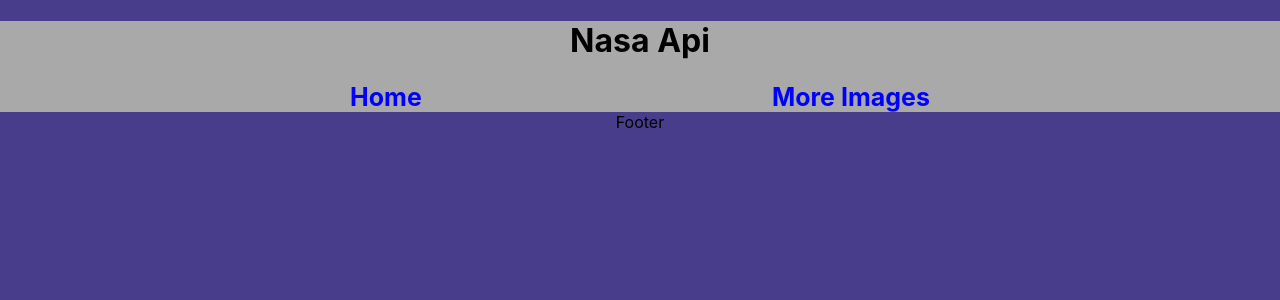
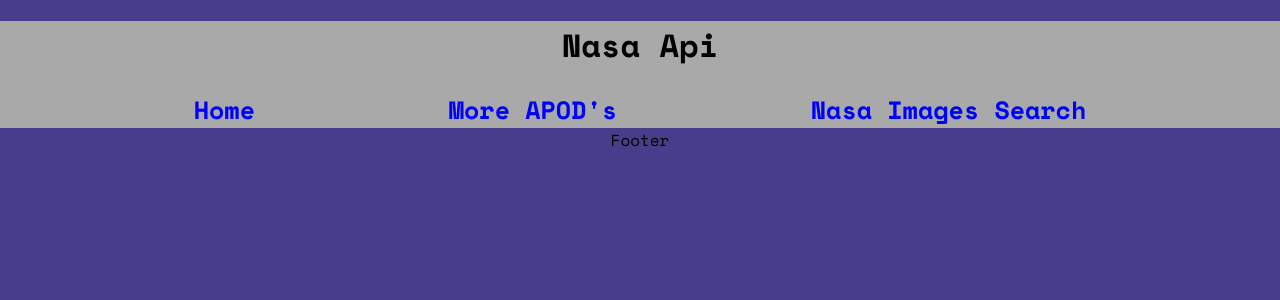
Before and after one commit to mattkiska/Nasa-API, a React (Create React App) app in the folder nasa_api/: page /ImageSearch in a window 1280 px wide. Shown: the top 300 px of the page. Built offline with nearby package versions, Linux system fonts and the light colour scheme; no server answers.

Commit message:
added imagesearch component, links and routes

```diff
--- a/nasa_api/public/index.html
+++ b/nasa_api/public/index.html
@@ -5,10 +5,13 @@
     <link rel="icon" href="%PUBLIC_URL%/favicon.ico.png" />
     <meta name="viewport" content="width=device-width, initial-scale=1" />
     <meta name="theme-color" content="#000000" />
-    <meta
-      name="My Project"
-      content="App created for my Project 2"
+    <link rel="preconnect" href="https://fonts.googleapis.com" />
+    <link rel="preconnect" href="https://fonts.gstatic.com" crossorigin />
+    <link
+      href="https://fonts.googleapis.com/css2?family=Space+Mono:ital,wght@0,400;0,700;1,700&display=swap"
+      rel="stylesheet"
     />
+    <meta name="My Project" content="App created for my Project 2" />
     <!--
       manifest.json provides metadata used when your web app is installed on a
       user's mobile device or desktop. See https://developers.google.com/web/fundamentals/web-app-manifest/
--- a/nasa_api/src/App.css
+++ b/nasa_api/src/App.css
@@ -1,5 +1,6 @@
 html {
   background-color: darkslateblue;
+  font-family: 'Space Mono', monospace;
 }
 .App {
   text-align: center;
@@ -13,6 +14,8 @@
   text-decoration: none;
   color: blue;
   font-weight: bolder;
+  font-family: 'Space Mono', monospace;
+
 }
 .navLink:hover {
   color: red
@@ -21,9 +24,12 @@
   bottom: 0;
   width: 100%;
   height: 2rem;
+  font-family: 'Space Mono', monospace;
+
 }
 .header{
   background-color: darkgray;
+  font-family: 'Space Mono', monospace;
 }
 .image-container {
   margin: 30px;
--- /dev/null
+++ b/nasa_api/src/components/ImageSearch.jsx
@@ -0,0 +1,27 @@
+import React from 'react'
+import { useState, useEffect } from 'react'
+import axios from 'axios'
+
+function ImageSearch() {
+  const [nasaImage, setNasaImage] = useState({});
+  // Call axios function
+
+  useEffect(() => {
+    const getData = async () => {
+      const response = await axios.get(
+        `https://images-api.nasa.gov/search?q=`
+      );
+      // Set state of Data
+      setNasaImage(response.data);
+    };
+    getData();
+  }, []);
+
+  return (
+    <div>
+
+    </div>
+  );
+}
+
+export default ImageSearch
--- a/nasa_api/src/components/Main.jsx
+++ b/nasa_api/src/components/Main.jsx
@@ -2,6 +2,7 @@
 import { Route, Routes } from "react-router-dom";
 import Home from "./Home";
 import MoreImages from "./MoreImages";
+import ImageSearch from "./ImageSearch";
 
 function Main() {
   return (
@@ -9,6 +10,7 @@
       <Routes>
         <Route path="/" element={<Home />} />
         <Route path="/MoreImages" element={<MoreImages />} />
+        <Route path="/ImageSearch" element={<ImageSearch />} />
       </Routes>
     </div>
   );
--- a/nasa_api/src/components/MoreImages.jsx
+++ b/nasa_api/src/components/MoreImages.jsx
@@ -12,7 +12,7 @@
 function Details() {
   // Create state for our data
   const [details, setDetails] = useState(null);
-  const [date, setDate] = useState("2022-10-10");
+  const [date, setDate] = useState("2022-05-01");
 
   // Call axios function
 
@@ -27,16 +27,6 @@
     getData();
   }, [date]);
 
-  // const handleChange = (event) => {
-  //   setDate(event.target.value);
-
-  //   console.log(event.target.value);
-  // };
-
-  // const handleSubmit = (event) => {
-  //   event.preventDefault();
-  //   setDate(...date, event.target.value);
-  // };
   // Call Guard operator to protect from loading errors
 
   if (!details) {
@@ -50,7 +40,7 @@
             label="Enter Date"
             value={date}
             onChange={(date) => {
-                setDate(date.format('YYYY-MM-DD').toString());
+              setDate(date.format("YYYY-MM-DD").toString());
             }}
             renderInput={(params) => <TextField {...params} />}
           />
@@ -60,11 +50,11 @@
             <h2>{details.title}</h2>
             <img src={`${details.url}`} alt="image" height="400" width="650" />
             <p>{details.explanation}</p>
-            <p>Copyright: {details.copyright} {details.date}</p>
-
+            <p>
+              {details.copyright} {details.date}
+            </p>
           </div>
         </div>
-
       </div>
     );
   }
--- a/nasa_api/src/components/Nav.jsx
+++ b/nasa_api/src/components/Nav.jsx
@@ -6,7 +6,8 @@
   return (
     <div className="navbar">
       <Link to ="/" className="navLink">Home</Link>
-      <Link to ="/MoreImages" className="navLink">More Images</Link>
+      <Link to ="/MoreImages" className="navLink">More APOD's</Link>
+      <Link to ="/ImageSearch" className="navLink">Nasa Images Search</Link>
     </div>
   )
 }
```
Also changed, not shown: nasa_api/src/components/Home.jsx (+4 -5 lines). Lines whose indentation alone changed are shown as unchanged.
